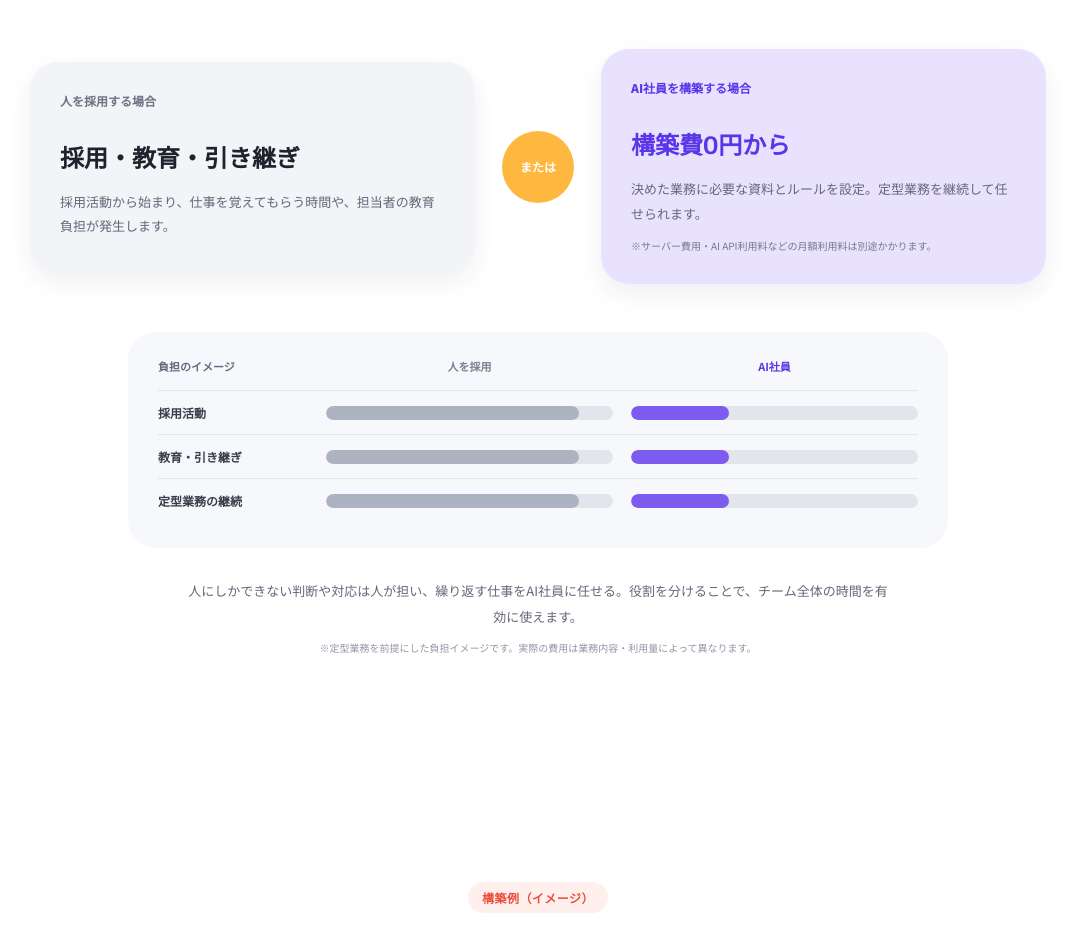
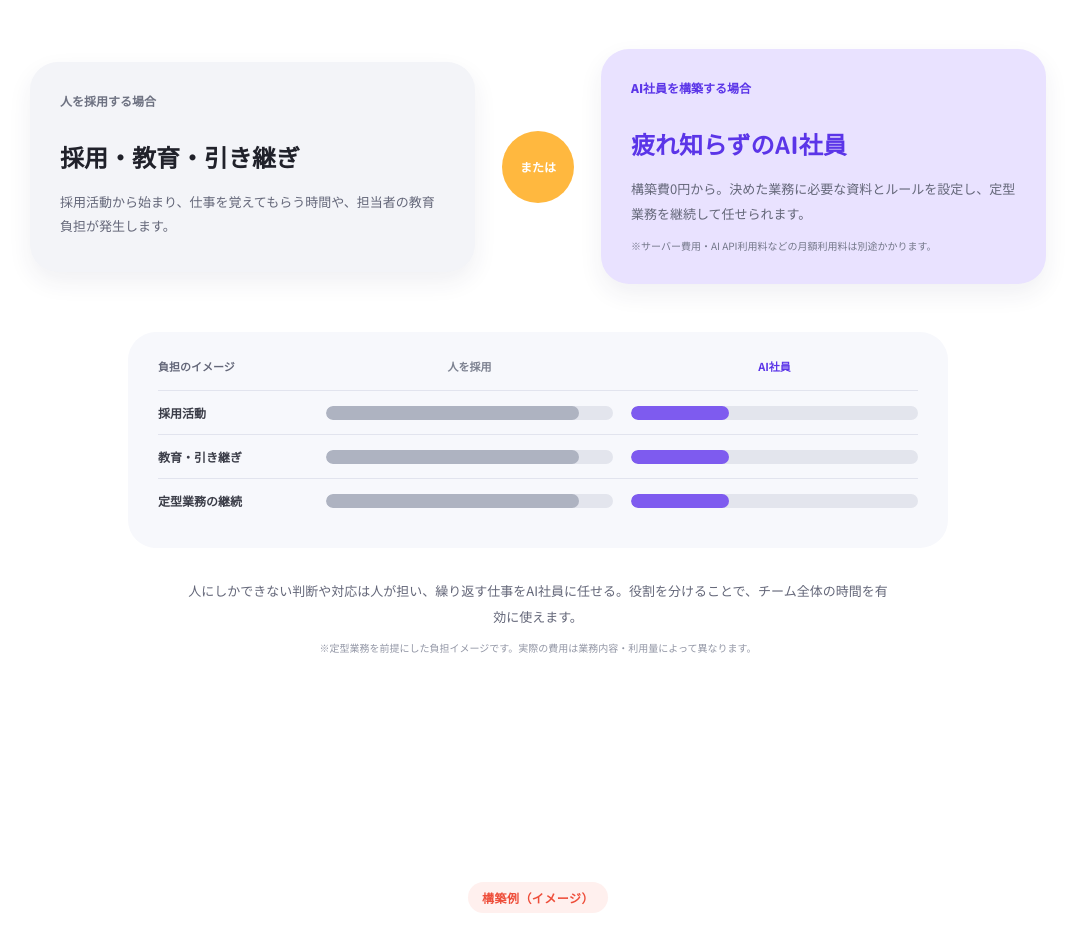
Before and after one commit to ihatov08/def-inc-corporate-site, an Astro site: page /ai-employee in a window 1280 px wide. Shown: the part 2981-3907 px from the top of the page, without its empty margins (102-1179 px from the left). Built offline with nearby package versions, Linux system fonts and the light colour scheme; Astro itself is replaced by a stand-in of ours.

Commit message:
Add tireless AI employee copy

```diff
--- a/src/pages/ai-employee.astro
+++ b/src/pages/ai-employee.astro
@@ -105,7 +105,7 @@ const steps = [
 
     <section class="ai-section" id="worries"><div class="ai-wrap"><div class="ai-heading-row"><div><p class="ai-kicker">こんな会社へ</p><h2>個人の工夫を、<br />会社の仕事につなげる。</h2></div><p>ChatGPTを個人が便利に使う段階から、会社の仕事で使う段階へ。まずは、時間を取られている業務をひとつ見つけます。</p></div><div class="ai-worry-grid">{worries.map((item, i) => <article><span>0{i + 1}</span><h3>{item[0]}</h3><p>{item[1]}</p></article>)}</div></div></section>
 
-    <section class="ai-section ai-cost" id="cost"><div class="ai-wrap"><div class="ai-heading-row"><div><p class="ai-kicker">コストを抑える選択肢</p><h2>人を採用する前に、<br /><em>AI社員という選択。</em></h2></div><p>すべての仕事をAIに置き換える話ではありません。毎月くり返す定型業務を任せることで、採用・教育・引き継ぎにかかる負担を抑えます。</p></div><div class="ai-cost-compare"><article class="ai-cost-human"><span>人を採用する場合</span><strong>採用・教育・引き継ぎ</strong><p>採用活動から始まり、仕事を覚えてもらう時間や、担当者の教育負担が発生します。</p></article><div class="ai-cost-arrow">または</div><article class="ai-cost-ai"><span>AI社員を構築する場合</span><strong>構築費0円から</strong><p>決めた業務に必要な資料とルールを設定。定型業務を継続して任せられます。</p><small>※サーバー費用・AI API利用料などの月額利用料は別途かかります。</small></article></div><div class="ai-cost-graph" aria-label="人を採用する場合とAI社員の負担イメージ比較"><div class="ai-cost-graph-head"><span>負担のイメージ</span><b>人を採用</b><b>AI社員</b></div><div class="ai-cost-graph-row"><span>採用活動</span><i class="ai-cost-bar ai-cost-bar-human"><em></em></i><i class="ai-cost-bar ai-cost-bar-ai"><em></em></i></div><div class="ai-cost-graph-row"><span>教育・引き継ぎ</span><i class="ai-cost-bar ai-cost-bar-human"><em></em></i><i class="ai-cost-bar ai-cost-bar-ai"><em></em></i></div><div class="ai-cost-graph-row"><span>定型業務の継続</span><i class="ai-cost-bar ai-cost-bar-human"><em></em></i><i class="ai-cost-bar ai-cost-bar-ai"><em></em></i></div></div><p class="ai-cost-note">人にしかできない判断や対応は人が担い、繰り返す仕事をAI社員に任せる。役割を分けることで、チーム全体の時間を有効に使えます。<small>※定型業務を前提にした負担イメージです。実際の費用は業務内容・利用量によって異なります。</small></p></div></section>
+    <section class="ai-section ai-cost" id="cost"><div class="ai-wrap"><div class="ai-heading-row"><div><p class="ai-kicker">コストを抑える選択肢</p><h2>人を採用する前に、<br /><em>AI社員という選択。</em></h2></div><p>すべての仕事をAIに置き換える話ではありません。毎月くり返す定型業務を任せることで、採用・教育・引き継ぎにかかる負担を抑えます。</p></div><div class="ai-cost-compare"><article class="ai-cost-human"><span>人を採用する場合</span><strong>採用・教育・引き継ぎ</strong><p>採用活動から始まり、仕事を覚えてもらう時間や、担当者の教育負担が発生します。</p></article><div class="ai-cost-arrow">または</div><article class="ai-cost-ai"><span>AI社員を構築する場合</span><strong>疲れ知らずのAI社員</strong><p>構築費0円から。決めた業務に必要な資料とルールを設定し、定型業務を継続して任せられます。</p><small>※サーバー費用・AI API利用料などの月額利用料は別途かかります。</small></article></div><div class="ai-cost-graph" aria-label="人を採用する場合とAI社員の負担イメージ比較"><div class="ai-cost-graph-head"><span>負担のイメージ</span><b>人を採用</b><b>AI社員</b></div><div class="ai-cost-graph-row"><span>採用活動</span><i class="ai-cost-bar ai-cost-bar-human"><em></em></i><i class="ai-cost-bar ai-cost-bar-ai"><em></em></i></div><div class="ai-cost-graph-row"><span>教育・引き継ぎ</span><i class="ai-cost-bar ai-cost-bar-human"><em></em></i><i class="ai-cost-bar ai-cost-bar-ai"><em></em></i></div><div class="ai-cost-graph-row"><span>定型業務の継続</span><i class="ai-cost-bar ai-cost-bar-human"><em></em></i><i class="ai-cost-bar ai-cost-bar-ai"><em></em></i></div></div><p class="ai-cost-note">人にしかできない判断や対応は人が担い、繰り返す仕事をAI社員に任せる。役割を分けることで、チーム全体の時間を有効に使えます。<small>※定型業務を前提にした負担イメージです。実際の費用は業務内容・利用量によって異なります。</small></p></div></section>
 
     <section class="ai-section ai-builds" id="builds"><div class="ai-wrap"><div class="ai-heading-row"><div><p class="ai-kicker">構築例（イメージ）</p><h2>自分だけのAIチームを<br /><em>つくろう。</em></h2></div><p>同じAIを全社に配るのではなく、業務ごとに役割を持たせます。下記は構築できる役割の一例です。</p></div><div class="ai-build-grid">{buildExamples.map((item, i) => <article><div class="ai-build-avatar"><AIEmployeeAvatar name={item[0]} colors={item[3]} /></div><div class="ai-build-label"><span>0{i + 1}</span><b>{item[0]}</b></div><h3>{item[1]}</h3><p>{item[2]}</p><div class="ai-build-tools" aria-label={`${item[0]}で使うSaaS`}>{item[4].map((tool) => <span title={tool[0]}><img src={tool[1]} alt={`${tool[0]}のロゴ`} /></span>)}</div></article>)}</div></div></section>
 
```
